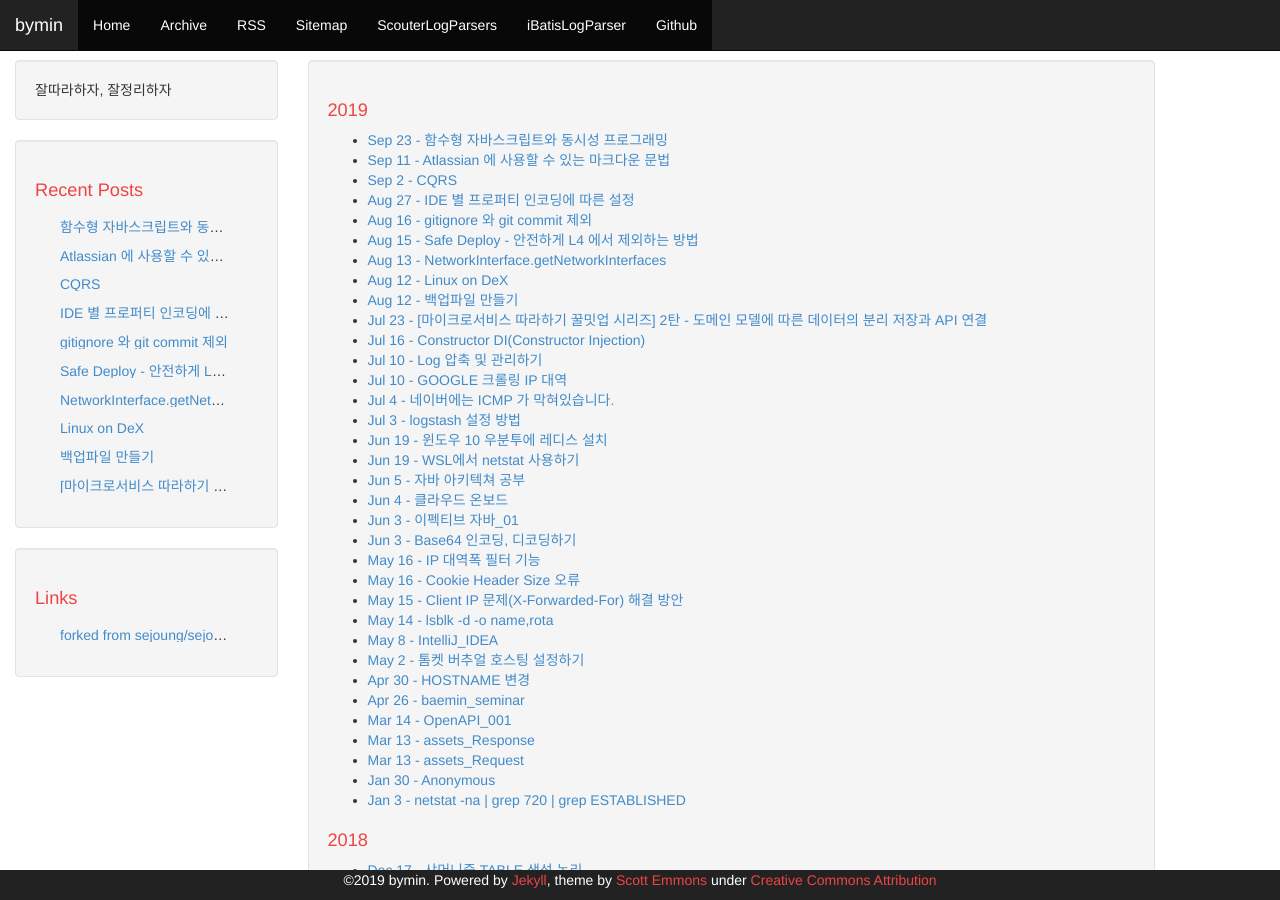
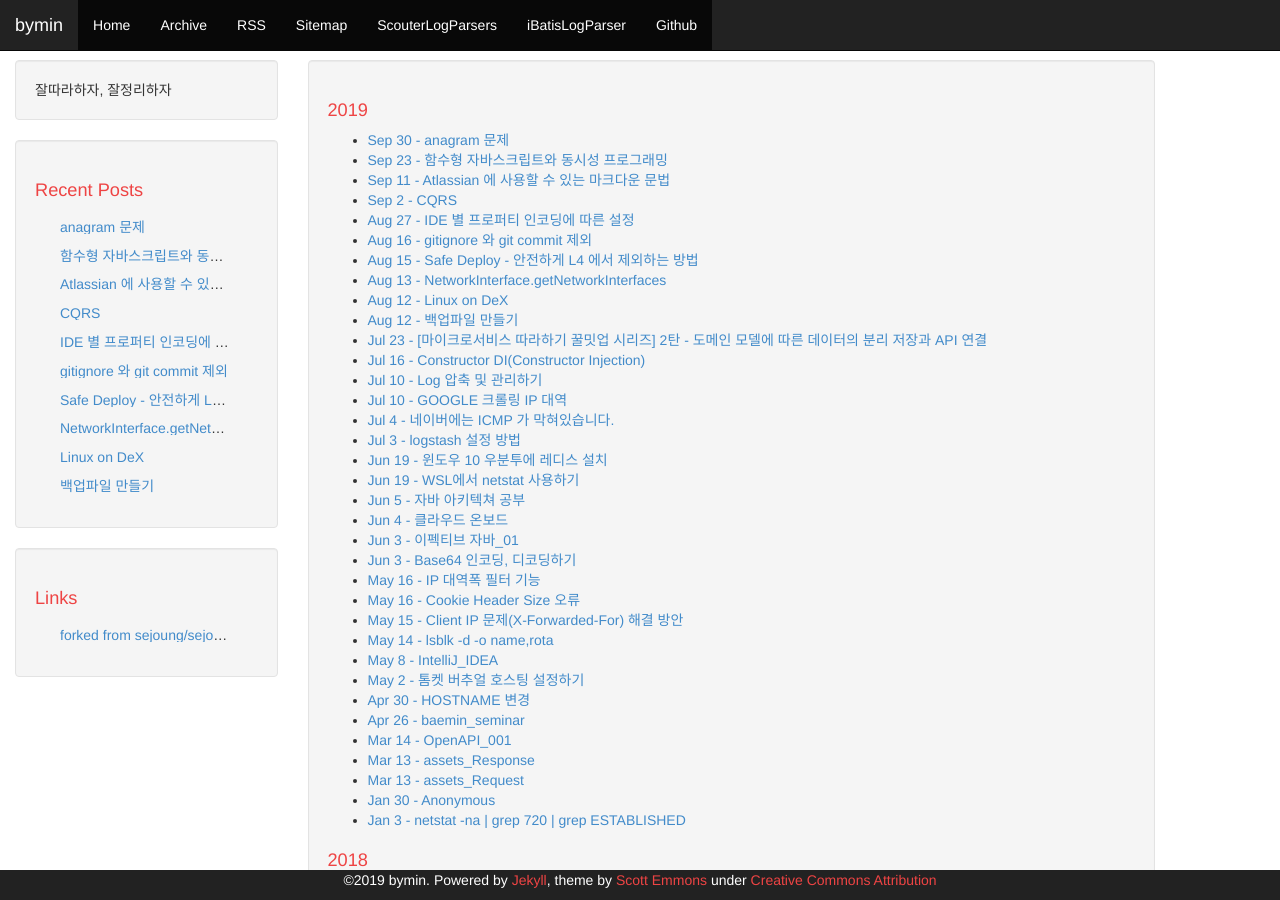
Before and after one commit to youngclown/youngclown.github.io, a Jekyll site: the page built from archive.html, in a window 1280 px wide and 900 px high. Built offline with Jekyll 4.4.1, drawn with Linux system fonts in a browser that asks for light colours; nearby versions of some CDN libraries; some of the changed lines change nothing that is shown.

Commit message:
아나그램 면접 손코딩 기술    - 추후 람다식으로 변경된거 업로드

````diff
--- /dev/null
+++ b/_posts/2019-09-30-anagram.md
@@ -0,0 +1,81 @@
+---
+layout: post
+title: "anagram 문제"
+comments: true
+---
+
+
+
+```
+anagramCheck("abcd","bcad");
+anagramCheck("abcd","ecad");
+
+
+public static boolean anagramCheck(String first, String second) {
+    boolean result = false;
+    return result;
+}
+```
+
+라는 손코딩에서
+
+```
+  public static boolean anagramCheck(String first, String second) {
+        int firstLength = first.length();
+        int secondLength = second.length();
+
+        if (firstLength != secondLength) {
+            return false;
+        }
+
+        char[] firstChar = new char[firstLength];
+        char[] secondChar = new char[secondLength];
+
+        for (int i=0;i<firstLength;i++) {
+            firstChar[i] = first.substring(i, i + 1).charAt(0);
+        }
+
+        for (int i=0;i<secondLength;i++) {
+            secondChar[i] = second.substring(i, i + 1).charAt(0);
+        }
+
+        int check = 0;
+        for (char firstA: firstChar) {
+            for (char secondB: secondChar) {
+                if (firstA == secondB) {
+                    check++;
+                }
+            }
+        }
+
+        return check == firstLength;
+    }
+```
+다음과 같이 작성했습니다.
+charAt(0) 를 빠트린거랑, for문안에 안전장치로 if문을 하나 더 쓴거 빼고는 실제 손코딩했던 것과 동일한 로직입니다.
+
+다만, 실제 원했던 것은 Stream 을 사용하여 간략하게 작성해야하는 것이 아닌가 싶어,
+해당 Stream 으로 어떻게 읽기 편하게 작성해야하는지 공부(연습)해 보았습니다.
+
+우선 기억이 안났던, toCharArray 메소드를 사용하여, char 로 변환해서 처리했습니다.
+
+```
+  public static boolean anagramCheck(String first, String second) {
+        char[] firstChar = first.toCharArray();
+        char[] secondChar = second.toCharArray();
+        if (first.length() != second.length()) return false;
+
+        Arrays.sort(firstChar);
+        Arrays.sort(secondChar);
+
+        for (int i = 0; i < first.length(); i++) {
+            if(firstChar[i] != secondChar[i]) return false;
+        }
+        return true;
+  }
+```
+
+30 라인의 길이가 10라인까지 줄어들었습니다.
+이펙티브 자바에서는 strem을 사용해서 처리하는 로직이 되어있는데,
+실제 해당 로직을 적용하는 것은 배보다 배꼽이 더 커보여,
+우선 조금더 고민해보고 업데이트 하도록 하겠습니다.
````
Also changed, not shown: _posts/2018-05-12-FASTCAMPUS.md (+1 -1 lines).
